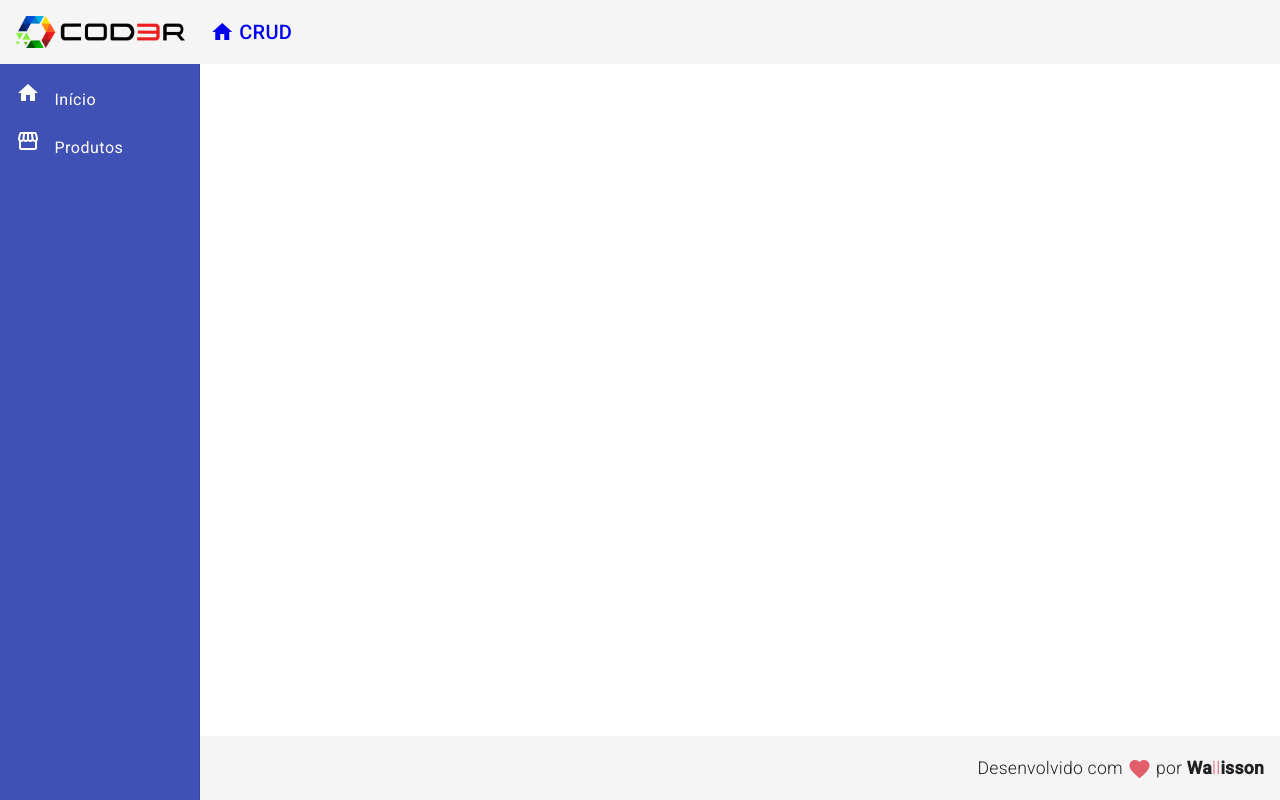
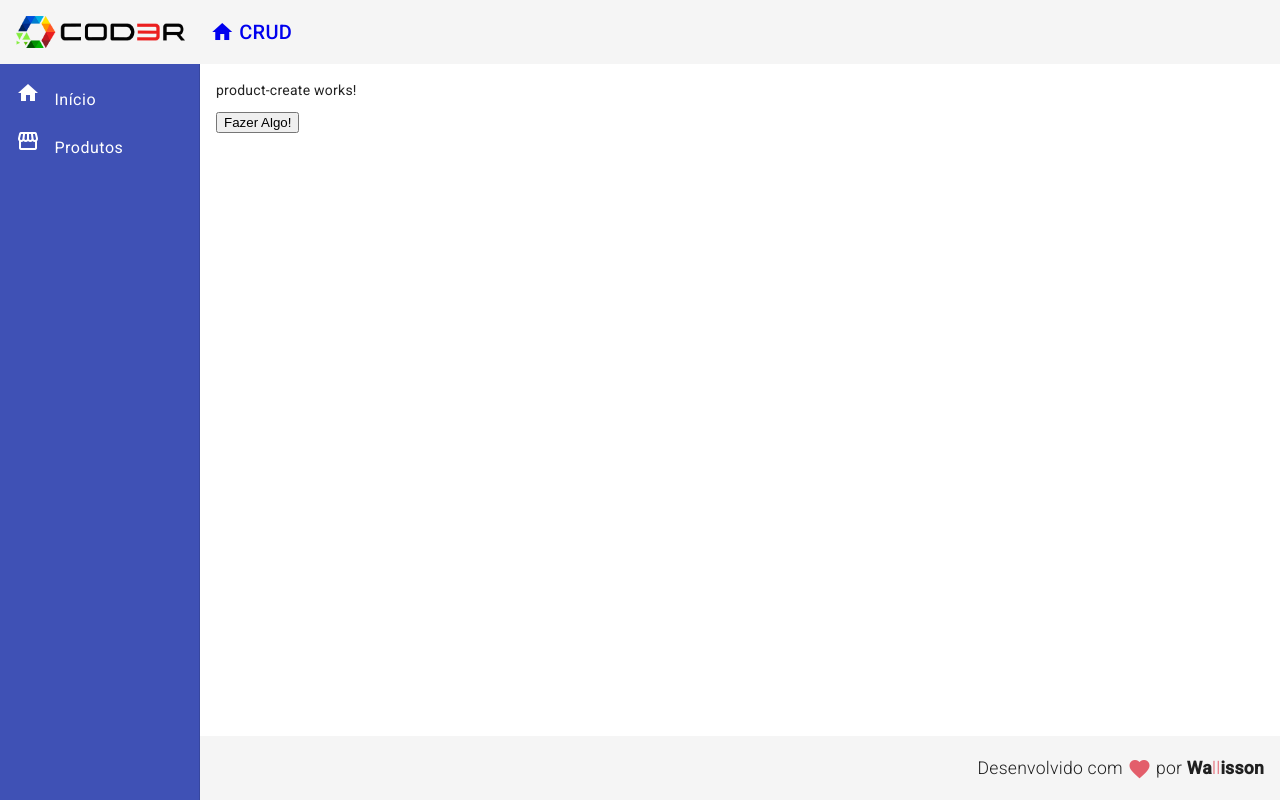
Before and after one commit to duarte-wallisson/angular-crud, an Angular app in the folder frontend/: page /products/create in a window 1280 px wide. Before the commit this address led to /. Built offline with nearby package versions, Linux system fonts and the light colour scheme.

Commit message:
feat: implementing product-create and working with binding

```diff
--- a/frontend/src/app/app-routing.module.ts
+++ b/frontend/src/app/app-routing.module.ts
@@ -3,6 +3,7 @@
 
 import {HomeComponent} from "./views/home/home.component";
 import {ProductCrudComponent} from "./views/product-crud/product-crud.component";
+import {ProductCreateComponent} from "./components/product/product-create/product-create.component";
 
 const routes: Routes = [
     {
@@ -12,6 +13,10 @@
     {
         path: "products",
         component: ProductCrudComponent
+    },
+    {
+        path: "products/create",
+        component: ProductCreateComponent
     }
 ];
 
--- a/frontend/src/app/app.module.ts
+++ b/frontend/src/app/app.module.ts
@@ -17,6 +17,7 @@
 import { ProductCrudComponent } from './views/product-crud/product-crud.component';
 import { RedDirective } from './directives/red.directive';
 import { ForDirective } from './directives/for.directive';
+import { ProductCreateComponent } from './components/product/product-create/product-create.component';
 
 @NgModule({
     declarations: [
@@ -27,7 +28,8 @@
         HomeComponent,
         ProductCrudComponent,
         RedDirective,
-        ForDirective
+        ForDirective,
+        ProductCreateComponent
     ],
     imports: [
         BrowserModule,
--- /dev/null
+++ b/frontend/src/app/components/product/product-create/product-create.component.html
@@ -0,0 +1,2 @@
+<p [id]="niceAtribute">product-create works!</p>
+<button (click)="doingSomething()">Fazer Algo!</button>
--- /dev/null
+++ b/frontend/src/app/components/product/product-create/product-create.component.ts
@@ -0,0 +1,18 @@
+import {Component, OnInit} from '@angular/core';
+
+@Component({
+  selector: 'app-product-create',
+  templateUrl: './product-create.component.html',
+  styleUrls: ['./product-create.component.css']
+})
+export class ProductCreateComponent implements OnInit{
+  niceAtribute = "any"
+  constructor() {
+  }
+  ngOnInit(): void {
+  }
+
+  doingSomething(): void {
+    console.log('doing something!')
+  }
+}
```
Also changed, not shown: frontend/src/app/components/product/product-create/product-create.component.css (added).
